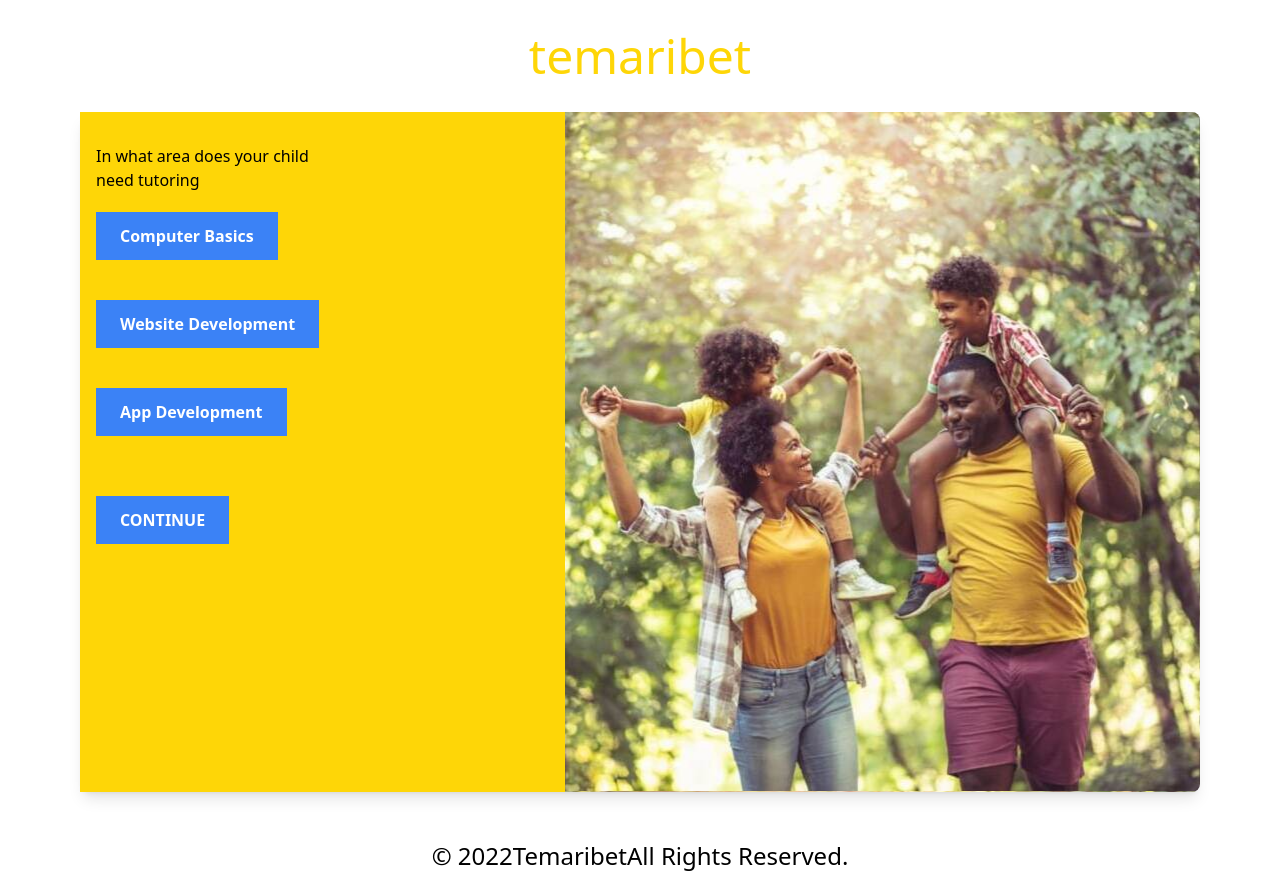
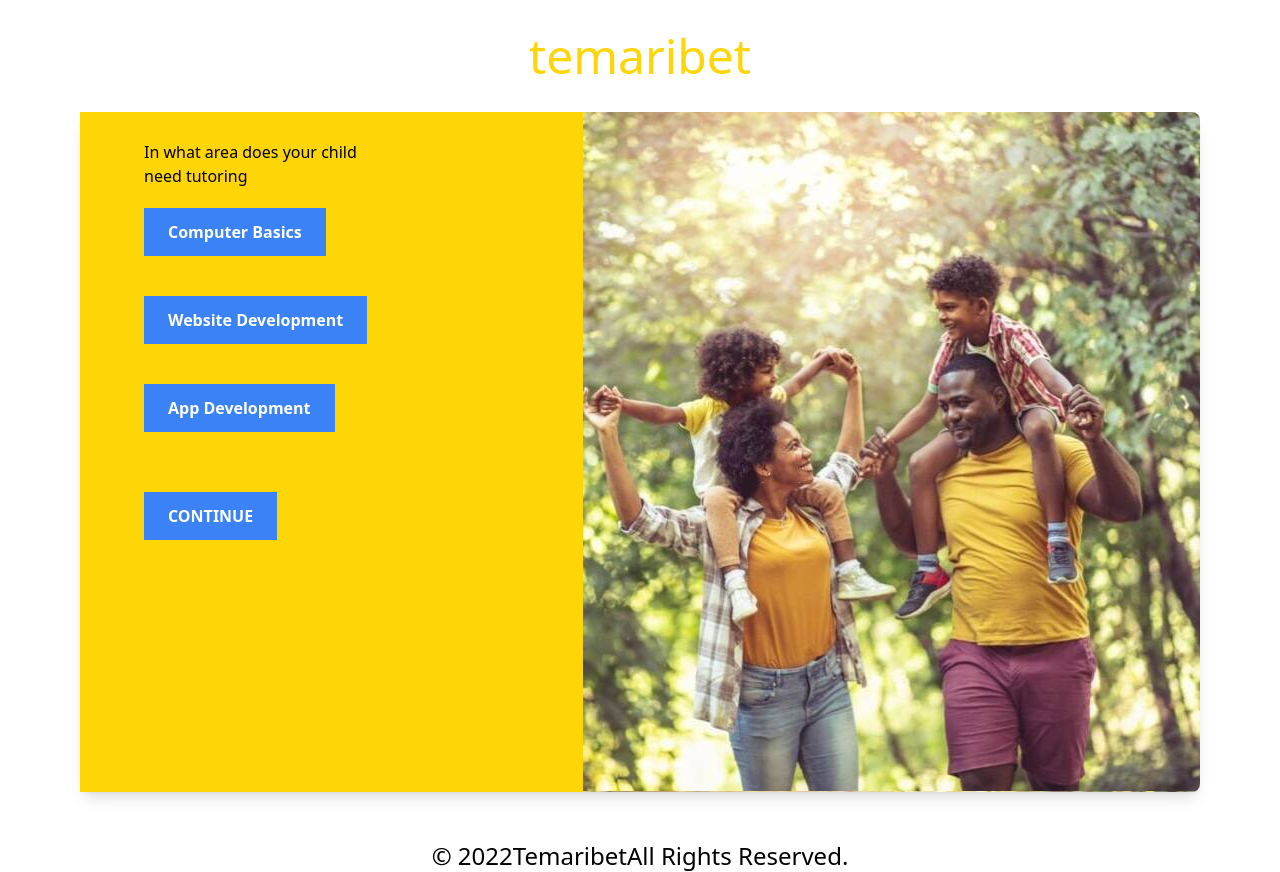
Before and after one commit to bekiTil/Temaribet-front-end-dev, a Next.js app in the folder TemariBet/nextjs-blog/: page /parentRegistration/11 in a window 1280 px wide. Built offline with nearby package versions, Linux system fonts and the light colour scheme.

Commit message:
deleted justify from parents main component

```diff
--- a/TemariBet/nextjs-blog/components/Parent/Main.js
+++ b/TemariBet/nextjs-blog/components/Parent/Main.js
@@ -2,7 +2,7 @@ import Image from "next/image";
 import Page1 from "./child_components/page1";
 function Main(props) {
   return <div class="flex rounded-lg shadow-lg w-full  bg-white sm:mx-0" style={{height: "680px"}}>
-              <div class="flex flex-col w-full  lg:w-1/2 xl:w-3/5  p-4 bg-[#FED607]">
+              <div class="flex flex-col w-full  lg:w-1/2 xl:w-3/5  py-3 px-16 bg-[#FED607]">
                   <div class="flex flex-col flex-1 mb-8">
 
                       <div class="w-full mt-4">
--- a/TemariBet/nextjs-blog/components/Parent/child_components/page5.js
+++ b/TemariBet/nextjs-blog/components/Parent/child_components/page5.js
@@ -7,7 +7,7 @@ const Page5 = () => {
       </div>
 
       <div>
-        <button className="bg-[#1A3765] hover:bg-blue-700 text-white text-4xl font-bold px-7 py-16  rounded-full ">
+        <button className="bg-[#1A3765] hover:bg-blue-700 text-white text-4xl font-bold px-16 py-32  rounded-full ">
           Ready?
         </button>
       </div>
```
